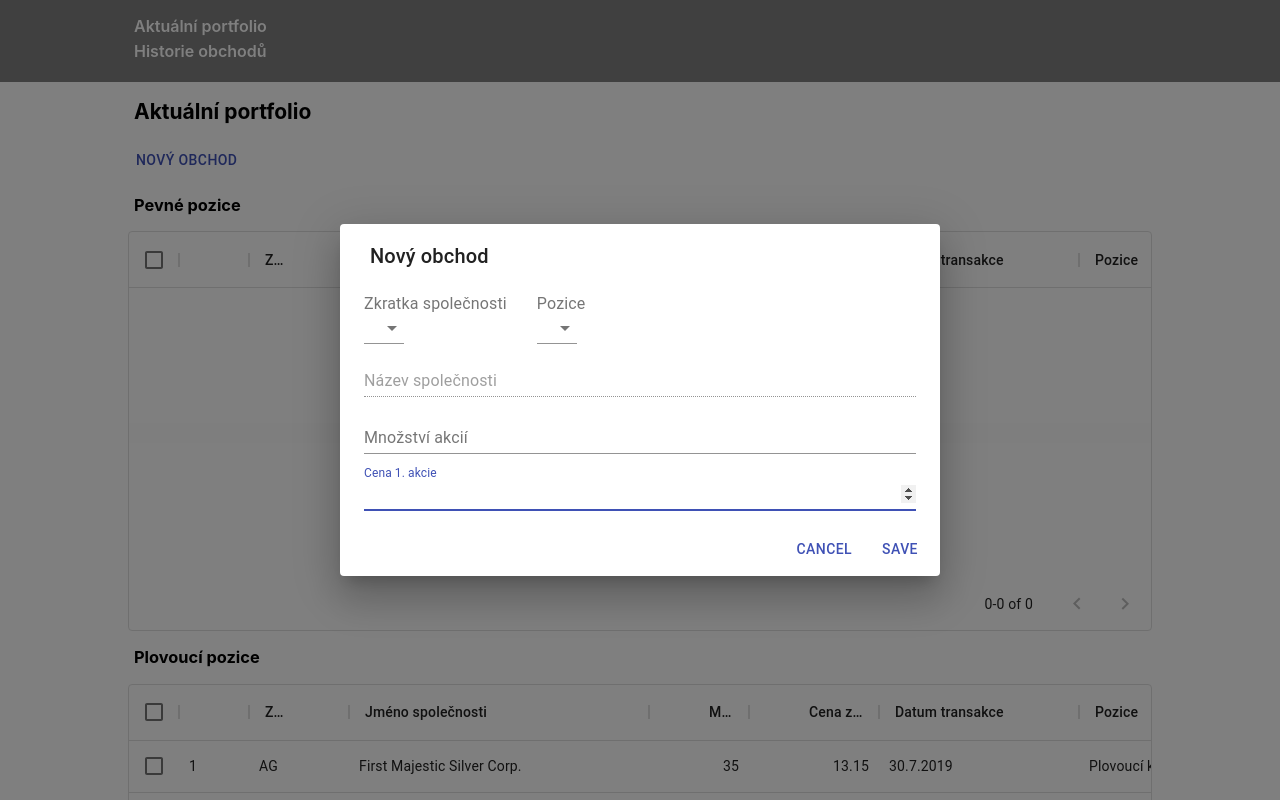
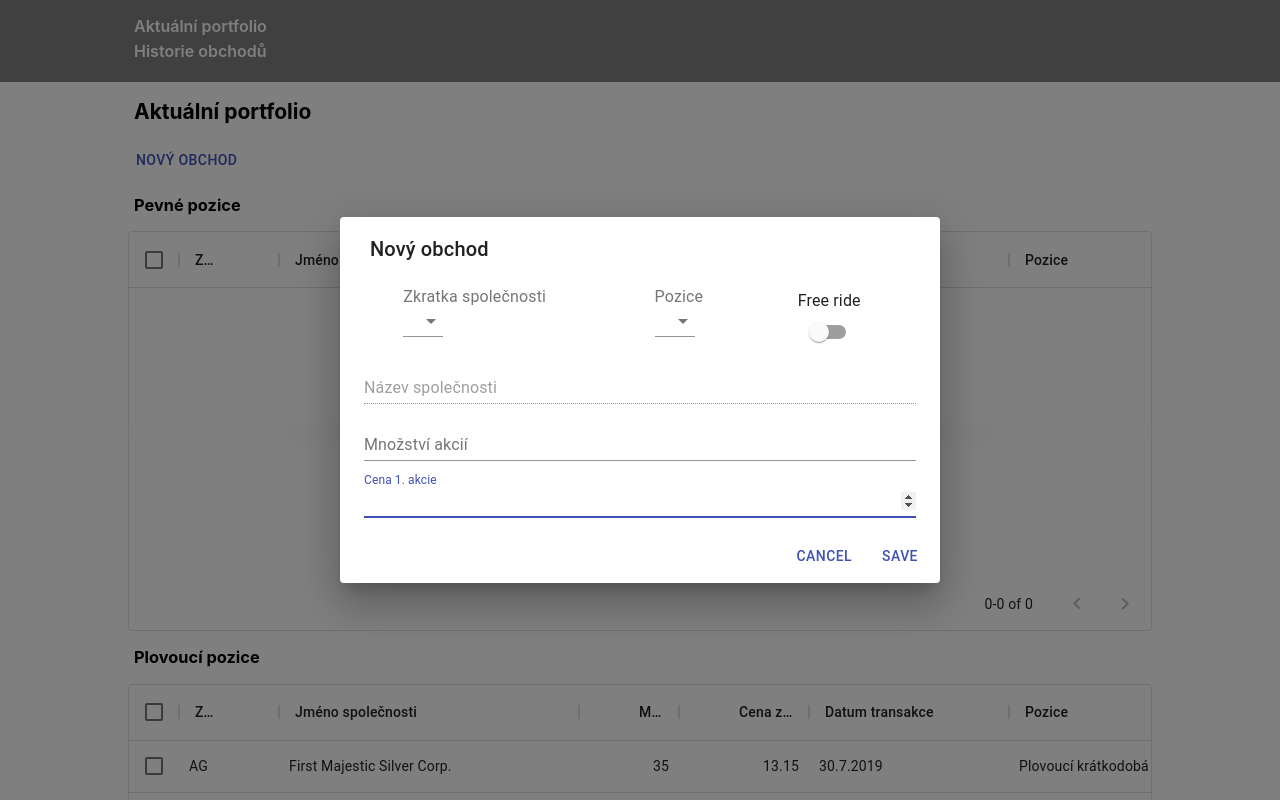
Before and after one commit to Liborias/Obchodovani, a React (Create React App) app: page / in a window 1280 px wide. Both pictures are taken after a click on the button "NOVÝ OBCHOD". Shown: the top 800 px of the page. Built offline with nearby package versions, Linux system fonts and the light colour scheme; the HTML template or start-up script is replaced by a standard one.

Commit message:
switch neswitchuje

```diff
--- a/src/components/Modal/AddTransactionModal.js
+++ b/src/components/Modal/AddTransactionModal.js
@@ -9,6 +9,8 @@ import MenuItem from '@material-ui/core/MenuItem';
 import Select from '@material-ui/core/Select';
 import InputLabel from '@material-ui/core/InputLabel';
 import "./Modals.css";
+import SwitchLabel from "../helpers/SwitchLabel";
+
 
 
 export default function AddTransactionModal(props) {
@@ -21,7 +23,8 @@ export default function AddTransactionModal(props) {
       amount: null,
       stockPrice: null,
       buyDate: "10.9.2020",
-      longevity: "Plovoucí krátkodobá"
+      longevity: "Plovoucí krátkodobá",
+      freeRide: false
     }
   );
 
@@ -65,7 +68,11 @@ export default function AddTransactionModal(props) {
 
 
               </Select>
+
             </div>
+            <SwitchLabel value="checkedA" switchLableName="Free ride"
+              onChange={(e) => setNewRow({ ...newRow, freeRide: e.target.value })} />
+
           </div>
           <TextField
             autoFocus
--- a/src/components/Modal/Modals.css
+++ b/src/components/Modal/Modals.css
@@ -1,6 +1,6 @@
 .tradeSelectors {
   display: flex;
-  justify-content: left;
+  justify-content: space-around;
 }
 
 .particularSelector {
--- /dev/null
+++ b/src/components/helpers/SwitchLabel.js
@@ -0,0 +1,22 @@
+import React from 'react';
+import FormControlLabel from '@material-ui/core/FormControlLabel';
+import Switch from '@material-ui/core/Switch';
+
+export default function SwitchLabel(props) {
+    const [state, setState] = React.useState({
+        checkedA: false,
+    });
+
+    const handleChange = (event) => {
+        setState({ ...state, [event.target.name]: event.target.checked });
+    };
+
+    return (
+        <FormControlLabel
+            control={<Switch checked={state.checkedA} onChange={handleChange} name="checkedA" color="primary" />}
+            label={props.switchLableName}
+            labelPlacement="top"
+        />
+
+    );
+}
--- a/src/components/layout/Layout.js
+++ b/src/components/layout/Layout.js
@@ -4,6 +4,12 @@ import "./Layout.css";
 import Homepage from "../homepage/Homepage";
 import Trading from "../trading/Trading";
 
+/*
+zadáním nové společnosti se rovnou vyplní políčka
+přidat switcher pro free ride
+přidat datum
+nezobrazovat ID
+*/
 
 const rows = [
   {
@@ -13,7 +19,8 @@ const rows = [
     amount: 35,
     stockPrice: 13.15,
     buyDate: "30.7.2019",
-    longevity: "Plovoucí krátkodobá"
+    longevity: "Plovoucí krátkodobá",
+    freeRide: false
   },
 ];
 
--- a/src/components/tables/Position.js
+++ b/src/components/tables/Position.js
@@ -3,7 +3,7 @@ import { DataGrid } from '@material-ui/data-grid';
 import "./Position.css"
 
 const columns = [
-    { field: 'id', headerName: 'ID', width: 70 },
+    //{ field: 'id', headerName: 'ID', width: 70 },
     { field: 'shortcut', headerName: 'Zkratka', width: 100 },
     { field: 'companyName', headerName: 'Jméno společnosti', width: 300 },
     {
@@ -30,6 +30,12 @@ const columns = [
 
         width: 200,
     },
+    {
+        field: 'freeRide',
+        headerName: 'Free Ride',
+
+        width: 200,
+    },
 
 ];
 
```
